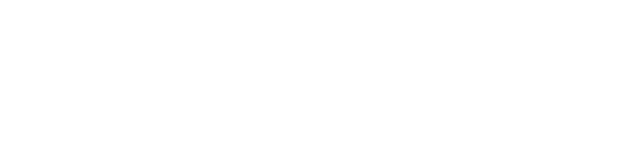
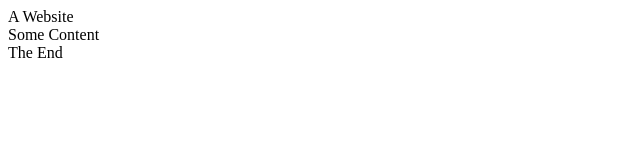
Before and after one commit to hyk47561/Project-1, a plain HTML site: page index.html in a window 1280 px wide. Shown: the whole page, without its empty margins (0-640 px from the left). Drawn offline with Linux system fonts and the light colour scheme.

Commit message:
setup basic layout

```diff
--- a/index.html
+++ b/index.html
@@ -7,6 +7,16 @@
     <title>Document</title>
 </head>
 <body>
+    <header>
+        A Website
+    </header>
 
+    <main>
+        Some Content
+    </main>
+
+    <footer>
+        The End
+    </footer>
 </body>
 </html>
```
